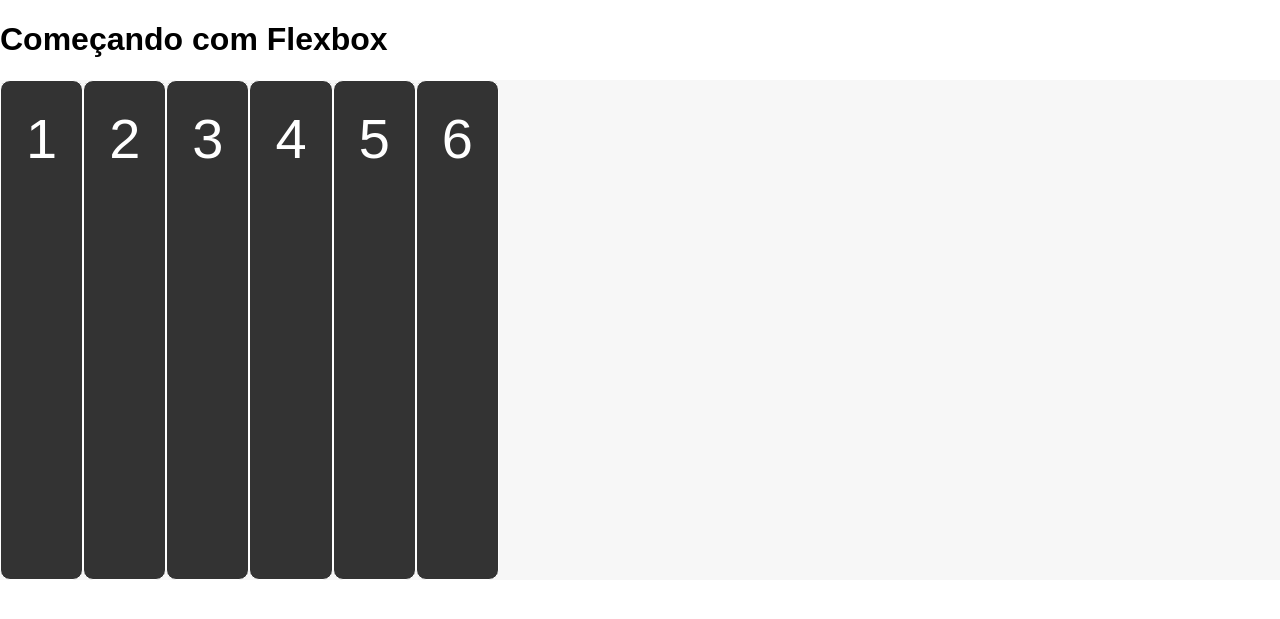
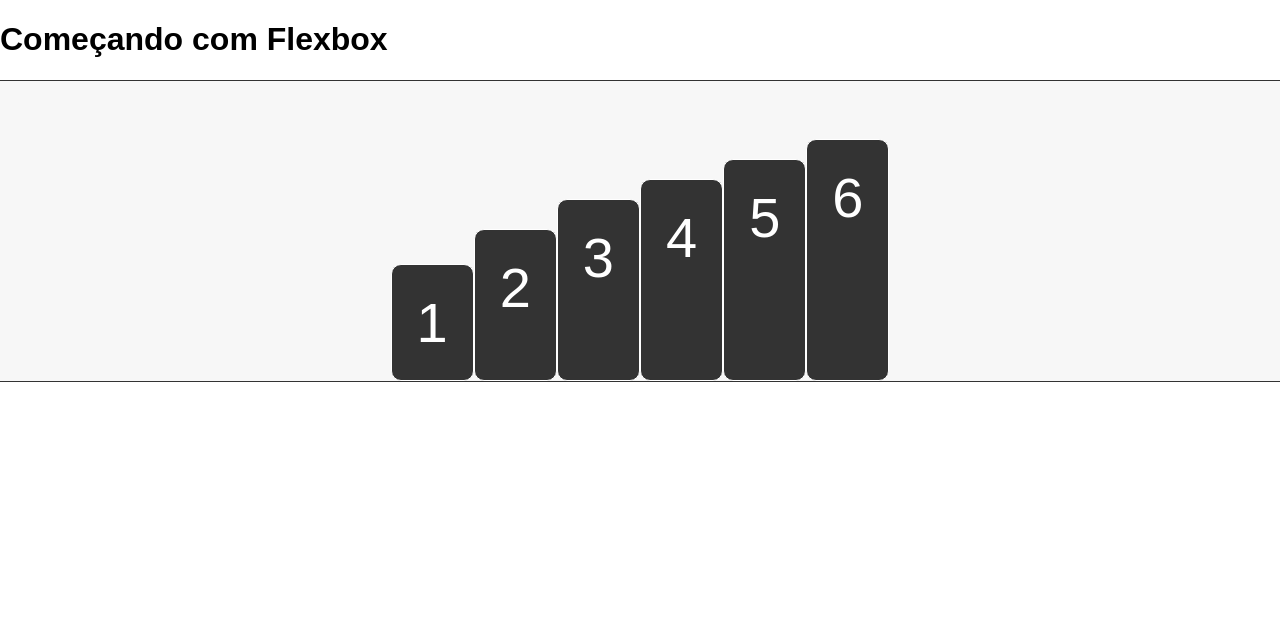
Before and after one commit to arthurzhfmn/ads-faculdade, a PHP site: page / in a window 1280 px wide. Shown: the top 619 px of the page. Run offline with PHP 8.4, Linux system fonts and the light colour scheme.

Commit message:
Alteração do estilo CSS

```diff
--- a/2-semestre/desenvolvimento-web-responsivo/Código das aulas/Aula 06 - flexbox/style.css
+++ b/2-semestre/desenvolvimento-web-responsivo/Código das aulas/Aula 06 - flexbox/style.css
@@ -4,10 +4,20 @@ body{
 }
 
 .container{
+    border-top: solid 1px #333;
+    border-bottom: solid 1px #333;
     background: #f7f7f7;
-    min-height: 500px;
     display: flex;
-
+    flex-direction: row;
+    /* row - row reverse - column - column reverse */
+    flex-wrap: wrap;
+    /*wrap - nowrap (não derruba a linha)*/
+    justify-content: center;
+    /* start - end - center -
+    space-between - -space-evenly - space-around */
+    height: 300px;
+    align-content: end; /*alinha o bloco*/
+    align-items: end; /*alinha o conteúdo do bloco*/
 }
 
 .column{
@@ -18,3 +28,23 @@ body{
     padding: 25px;
     font-size: 56px;
 }
+
+.column:nth-child(2){
+    height: 100px;
+}
+
+.column:nth-child(3){
+    height: 130px;
+}
+
+.column:nth-child(4){
+    height: 150px;
+}
+
+.column:nth-child(5){
+    height: 170px;
+}
+
+.column:nth-child(6){
+    height: 190px;
+}
```
